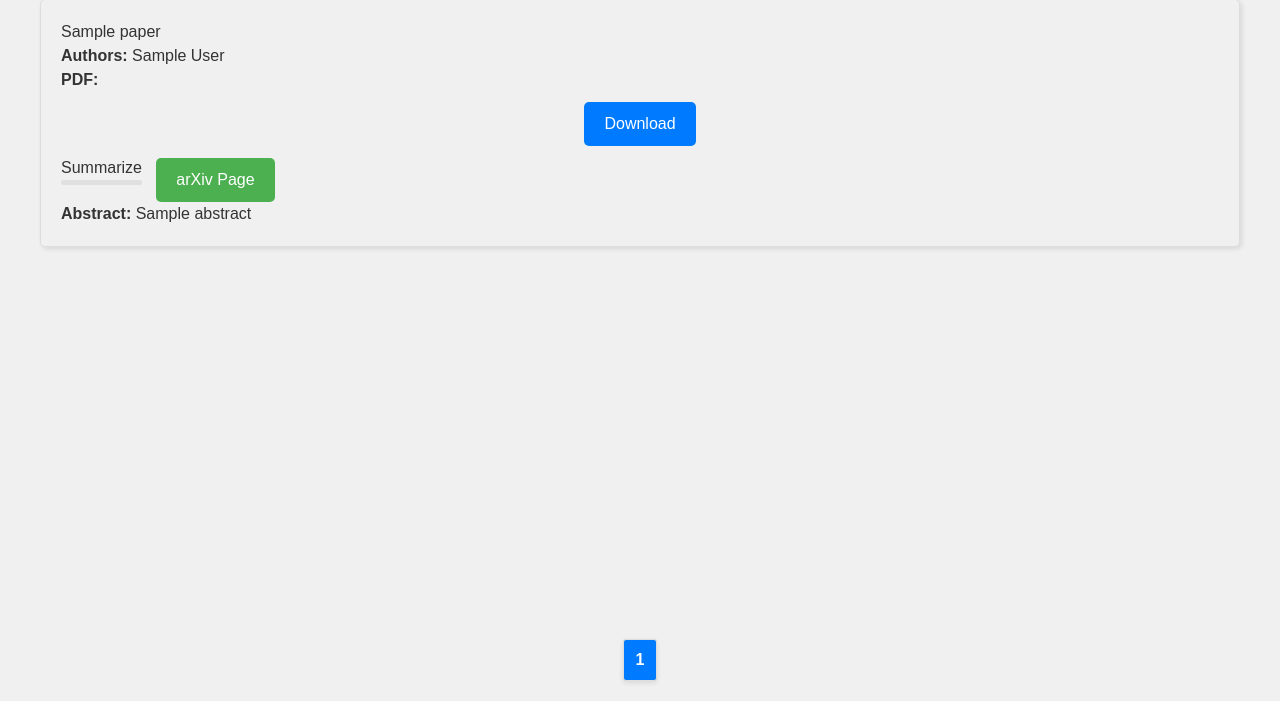
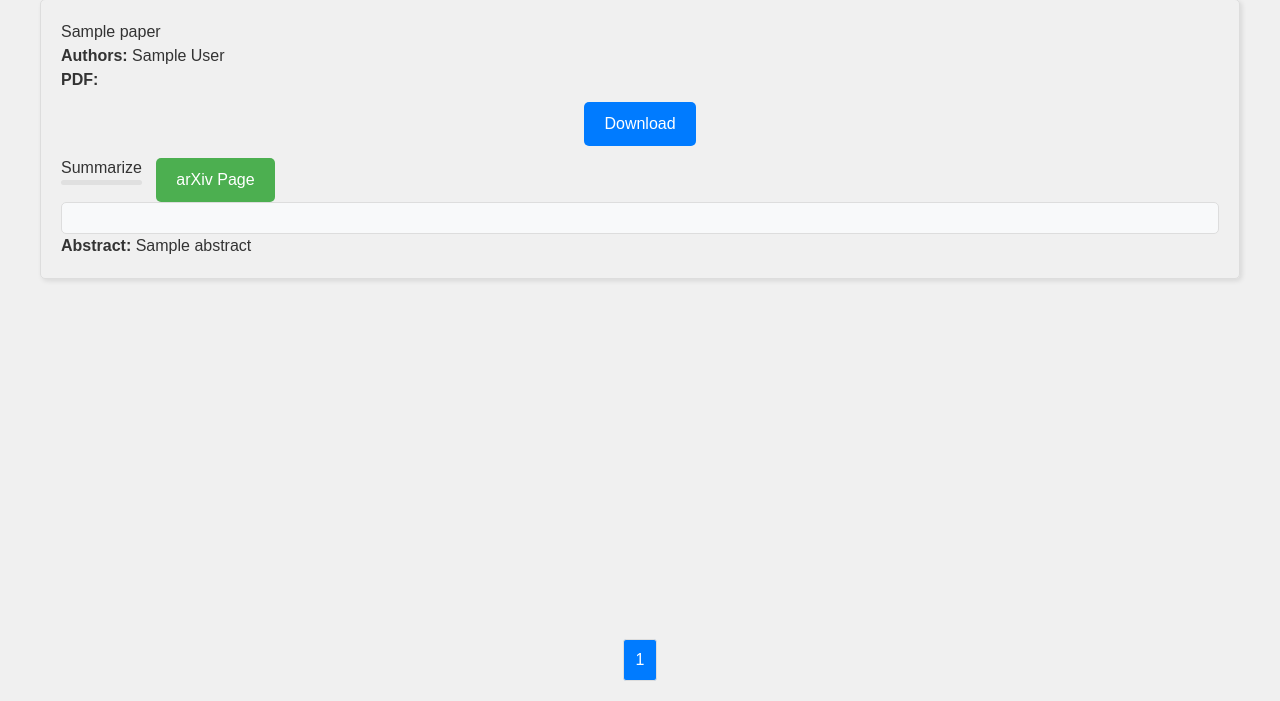
Before and after one commit to hemantsingh443/flasktest, a Flask app: template templates/combined.html in a window 1280 px wide. Shown: the part 247-948 px from the top of the page. Run offline with Flask 3, Linux system fonts and the light colour scheme; the template is opened without the code that fills it: most values are stand-ins (such as "Sample title", 1, 10 or a date in 2020); style sheets or scripts are compiled from the project's sources.

Commit message:
Update styles.css

```diff
--- a/static/styles.css
+++ b/static/styles.css
@@ -136,20 +136,9 @@
 .progress-bar-fill {
   height: 100%;
   background-color: #007bff;
-    width: 0%;  /* Initial width */
-    transition: width 0.5s ease-in-out;  /* Smooth transition */
+  width: 0%; /* Initial width */
+  transition: width 0.5s ease-in-out; /* Smooth transition */
 }
-
-.pagination a.active {
-    background-color: #007bff; /* Blue background */
-    color: #fff;
-    font-weight: bold;
-    text-decoration: none;
-    box-shadow: 0 2px 5px rgba(0, 0, 0, 0.1);
-  }
-
-
-/* ... (Existing styles) ... */
 
 #main-container {
     display: flex;
@@ -171,10 +160,6 @@
   }
 
   /* ... (Existing styles) ... */
-  #author-results {
-    background-color: #f8f9fa; /* Light gray background */
-  }
-
   #author-results {
     background-image: linear-gradient(to bottom, #f8f9fa, #e2e6ea); /* Light gray gradient */
   }
@@ -199,5 +184,29 @@
 #author-results #dark-mode-toggle, #author-results h1 {
     display: none; /* Hide the button and heading */
   }
+
+
+.summary-container {
+  overflow-y: auto;
+  max-height: 200px;
+  padding: 15px;
+  border: 1px solid #ddd;
+  border-radius: 5px;
+  background-color: #f8f9fa; /* Light background */
+  font-family: 'Segoe UI', Tahoma, Geneva, Verdana, sans-serif;
+}
+
+.summary-chunk {
+  margin-bottom: 10px;
+  line-height: 1.5; /* Adjust line spacing as needed */
+  animation: fadeIn 0.5s ease-in-out; /* Fade in animation */
+}
+
+@keyframes fadeIn {
+  from { opacity: 0; }
+  to { opacity: 1; }
+}
+
+
 /* ------- Search Result Styling (results.html)  -------- */
 /* TODO: We'll design these styles based on your layout choice  */
```
Lines whose indentation alone changed are shown as unchanged.
